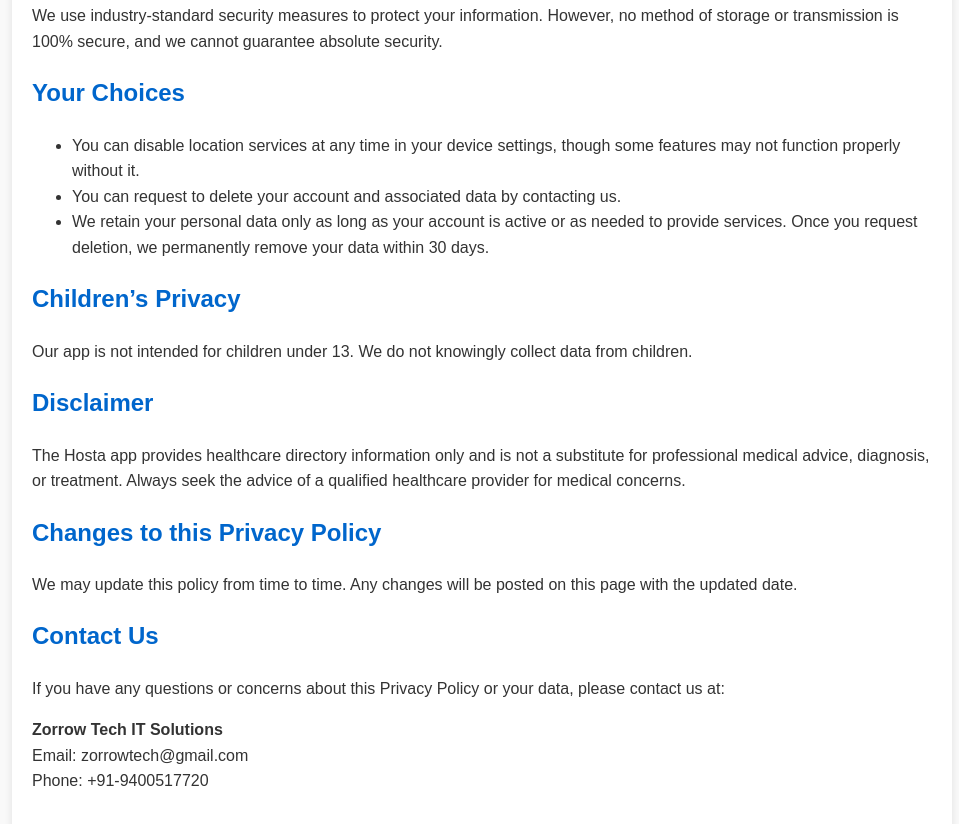
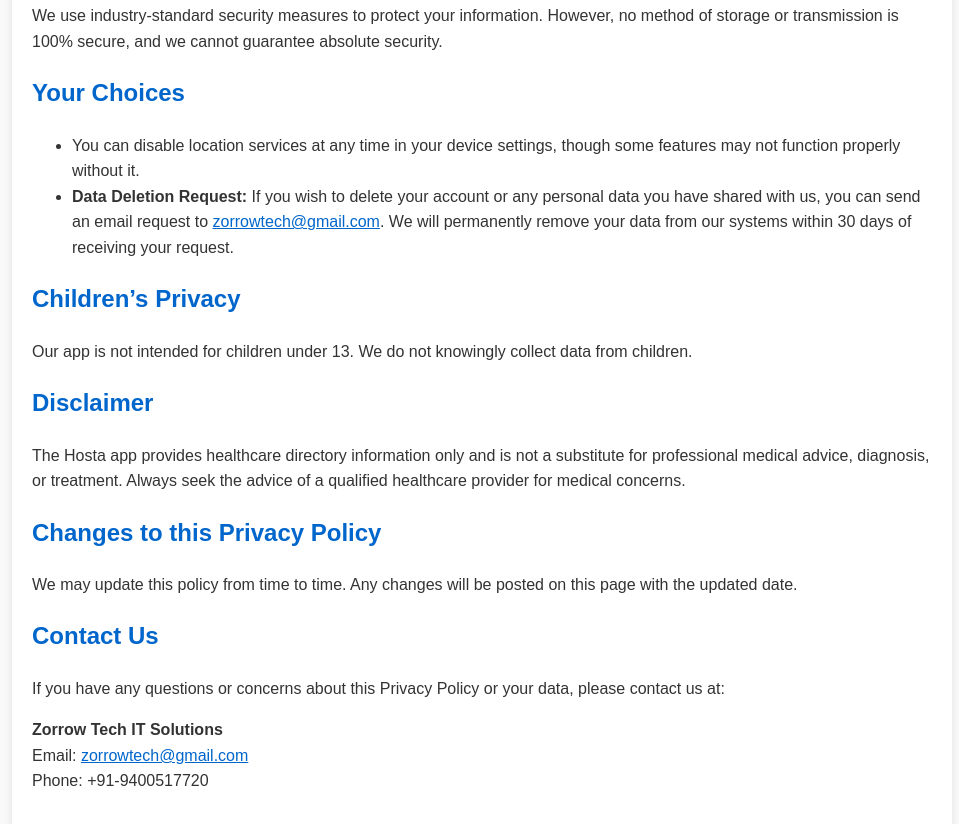
Before and after one commit to zorrowtechitsolutions/Hosta-Privacy-Policy, a plain HTML site: page index.html in a window 1280 px wide. Shown: the part 942-1766 px from the top of the page, without its empty margins (158-1117 px from the left). Drawn offline with Linux system fonts and the light colour scheme.

Commit message:
Update index.html

```diff
--- a/index.html
+++ b/index.html
@@ -65,8 +65,7 @@
     <h2>Your Choices</h2>
     <ul>
       <li>You can disable location services at any time in your device settings, though some features may not function properly without it.</li>
-      <li>You can request to delete your account and associated data by contacting us.</li>
-      <li>We retain your personal data only as long as your account is active or as needed to provide services. Once you request deletion, we permanently remove your data within 30 days.</li>
+      <li><strong>Data Deletion Request:</strong> If you wish to delete your account or any personal data you have shared with us, you can send an email request to <a href="mailto:zorrowtech@gmail.com">zorrowtech@gmail.com</a>. We will permanently remove your data from our systems within 30 days of receiving your request.</li>
     </ul>
 
     <h2>Children’s Privacy</h2>
@@ -81,7 +80,7 @@
     <h2>Contact Us</h2>
     <p>If you have any questions or concerns about this Privacy Policy or your data, please contact us at:</p>
     <p><strong>Zorrow Tech IT Solutions</strong><br>
-    Email: zorrowtech@gmail.com<br>
+    Email: <a href="mailto:zorrowtech@gmail.com">zorrowtech@gmail.com</a><br>
     Phone: +91-9400517720</p>
   </div>
 </body>
```
